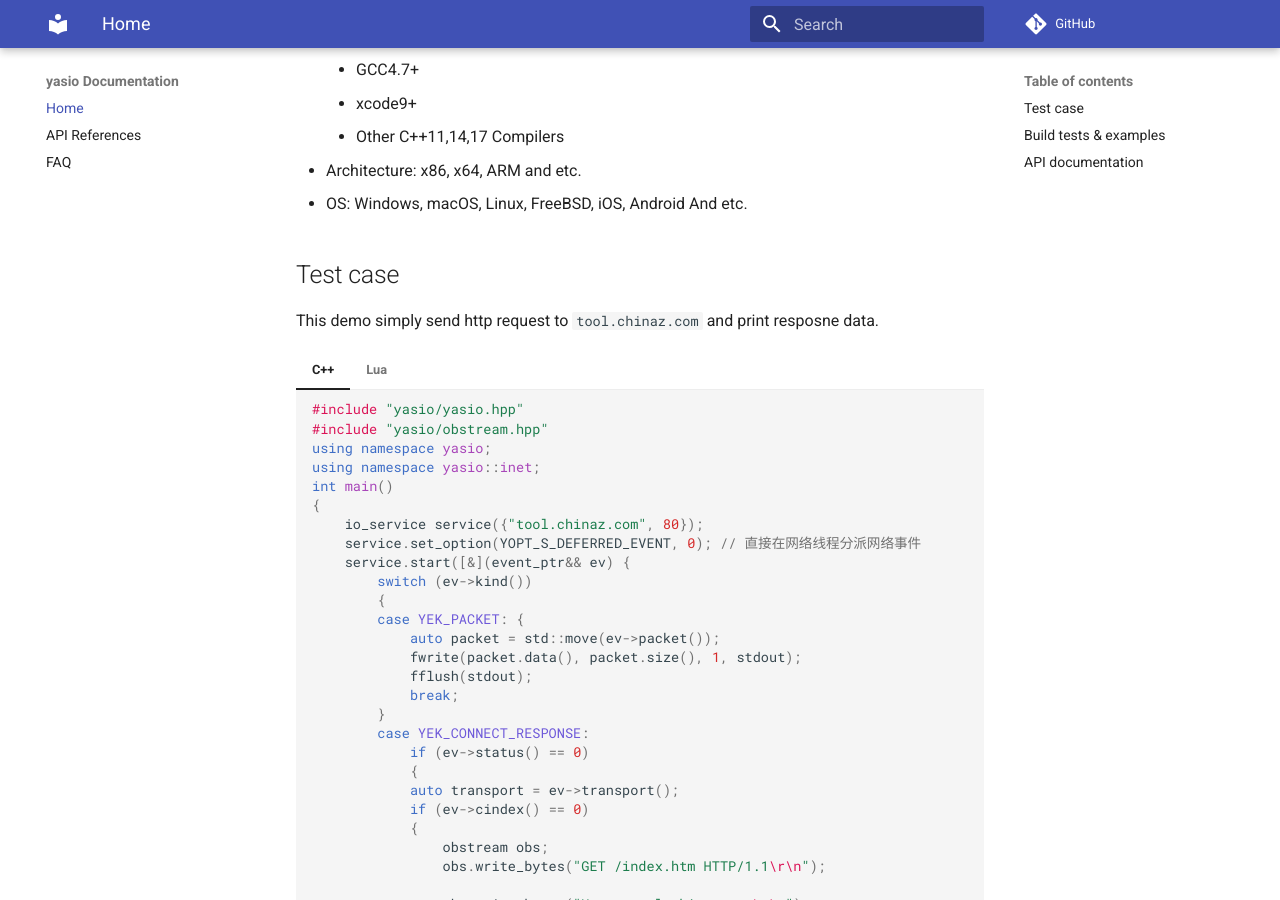
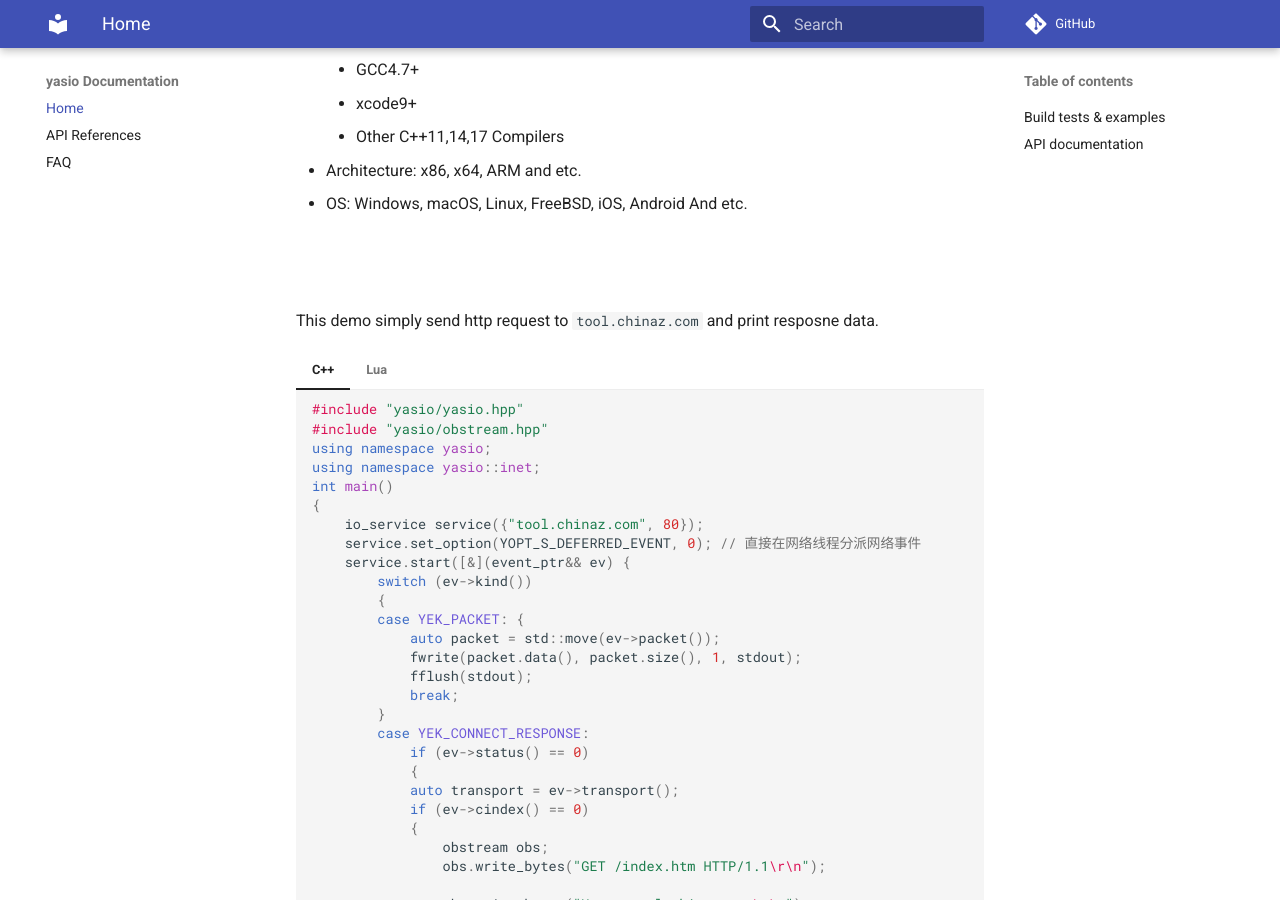
Before and after one commit to yasio/en, an MkDocs documentation site: the page built from docs/index.md, in a window 1280 px wide and 900 px high, scrolled down 435 px. Built offline with MkDocs 1.6.1 and Material for MkDocs 9.7.7, drawn with Linux system fonts in a browser that asks for light colours; comment, search, counter and statistics services are not loaded.

Commit message:
Update index.md

```diff
--- a/docs/index.md
+++ b/docs/index.md
@@ -18,7 +18,7 @@
   - Architecture: x86, x64, ARM and etc.
   - OS: Windows, macOS, Linux, FreeBSD, iOS, Android And etc.
 
-## Test case
+##
 This demo simply send http request to ``tool.chinaz.com`` and print resposne data.
 
 === "C++"
```
